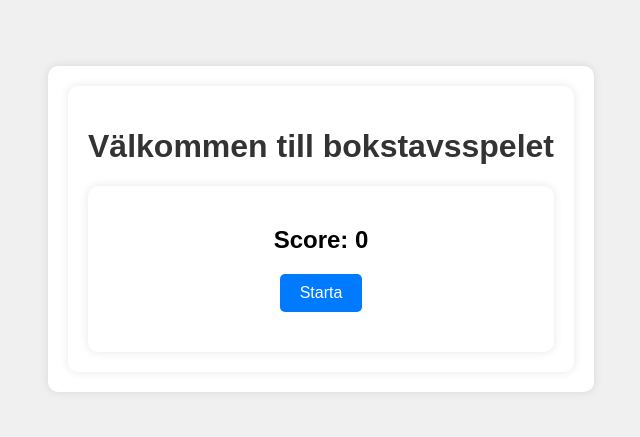
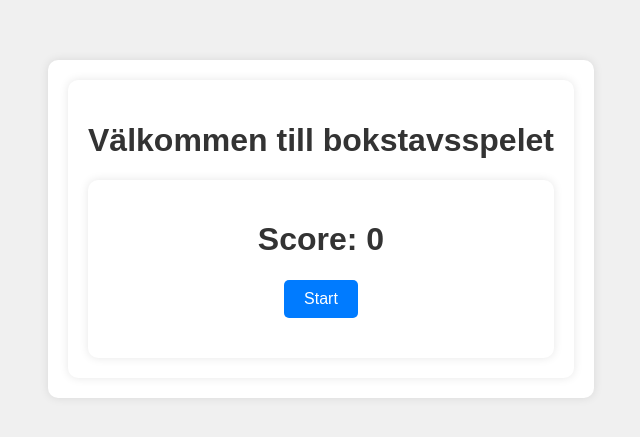
Before and after one commit to alterot/learn-letters, a React (Vite) app: page / in a window 1280 px wide. Shown: the part 171-608 px from the top of the page, without its empty margins (319-959 px from the left). Built offline with nearby package versions, Linux system fonts and the light colour scheme.

Commit message:
update buttons

```diff
--- a/src/components/Game.tsx
+++ b/src/components/Game.tsx
@@ -10,6 +10,8 @@ const Game: React.FC = () => {
   const [score, setScore] = useState<number>(0);
   const [showContinue, setShowContinue] = useState<boolean>(false);
   const [gameFinished, setGameFinished] = useState<boolean>(false);
+  const [gameStarted, setGameStarted] = useState<boolean>(false);
+  const [gameCompletedBefore, setGameCompletedBefore] = useState<boolean>(false);
   const images = [
     { src: apaImage, name: 'apa' },
     { src: bananImage, name: 'banan' },
@@ -22,6 +24,7 @@ const Game: React.FC = () => {
     setFeedback(null);
     setImage(null);
     setGameFinished(false);
+    setGameStarted(true);
     continueGame();
   };
 
@@ -43,6 +46,8 @@ const Game: React.FC = () => {
             setFeedback('Congratulations! You\'ve finished the game with a score of 5!');
             setShowContinue(false); // Hide the continue button when the game is finished
             setGameFinished(true); // Mark the game as finished
+            setGameStarted(false); // Mark the game as not started
+            setGameCompletedBefore(true); // Mark the game as completed before
           } else {
             setShowContinue(true);
           }
@@ -74,6 +79,8 @@ const Game: React.FC = () => {
       showContinue={showContinue}
       onStart={startGame}
       onContinue={continueGame}
+      gameStarted={gameStarted}
+      gameCompletedBefore={gameCompletedBefore}
     />
   );
 };
--- a/src/components/GameUI.tsx
+++ b/src/components/GameUI.tsx
@@ -1,3 +1,5 @@
+import React from 'react';
+
 interface GameUIProps {
   score: number;
   image: string | null;
@@ -5,22 +7,21 @@ interface GameUIProps {
   showContinue: boolean;
   onStart: () => void;
   onContinue: () => void;
+  gameStarted: boolean;
+  gameCompletedBefore: boolean;
 }
 
-const GameUI: React.FC<GameUIProps> = ({
-  score,
-  image,
-  feedback,
-  showContinue,
-  onStart,
-  onContinue,
-}) => {
+const GameUI: React.FC<GameUIProps> = ({ score, image, feedback, showContinue, onStart, onContinue, gameStarted, gameCompletedBefore }) => {
   return (
     <div>
-      <h2>Score: {score}</h2>
-      <button onClick={onStart}>Starta</button>
-      {image && <img src={image} alt="Random" />}
+      <h1>Score: {score}</h1>
+      {image && <img src={image} alt="current" />}
       {feedback && <p>{feedback}</p>}
+      {!gameStarted && (
+        <button onClick={onStart}>
+          {gameCompletedBefore ? 'Start Over' : 'Start'}
+        </button>
+      )}
       {showContinue && <button onClick={onContinue}>Continue</button>}
     </div>
   );
```
